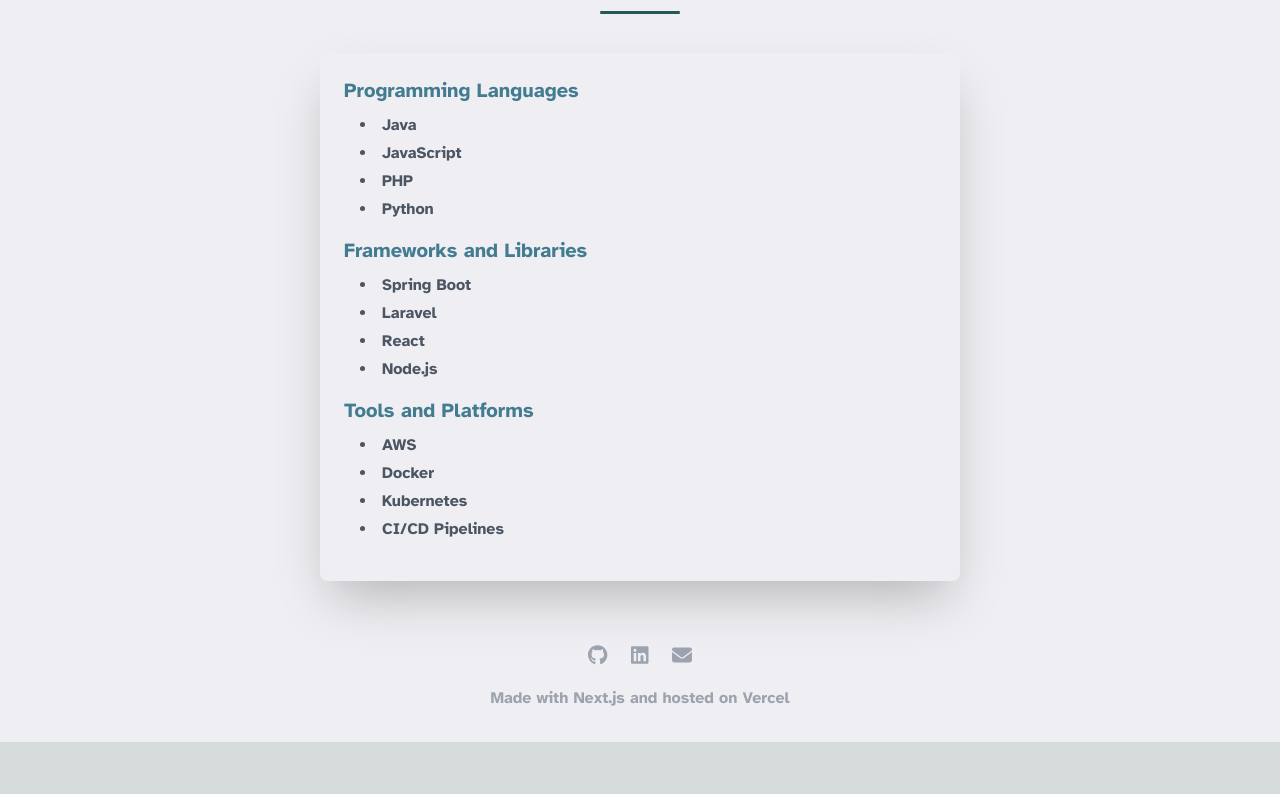
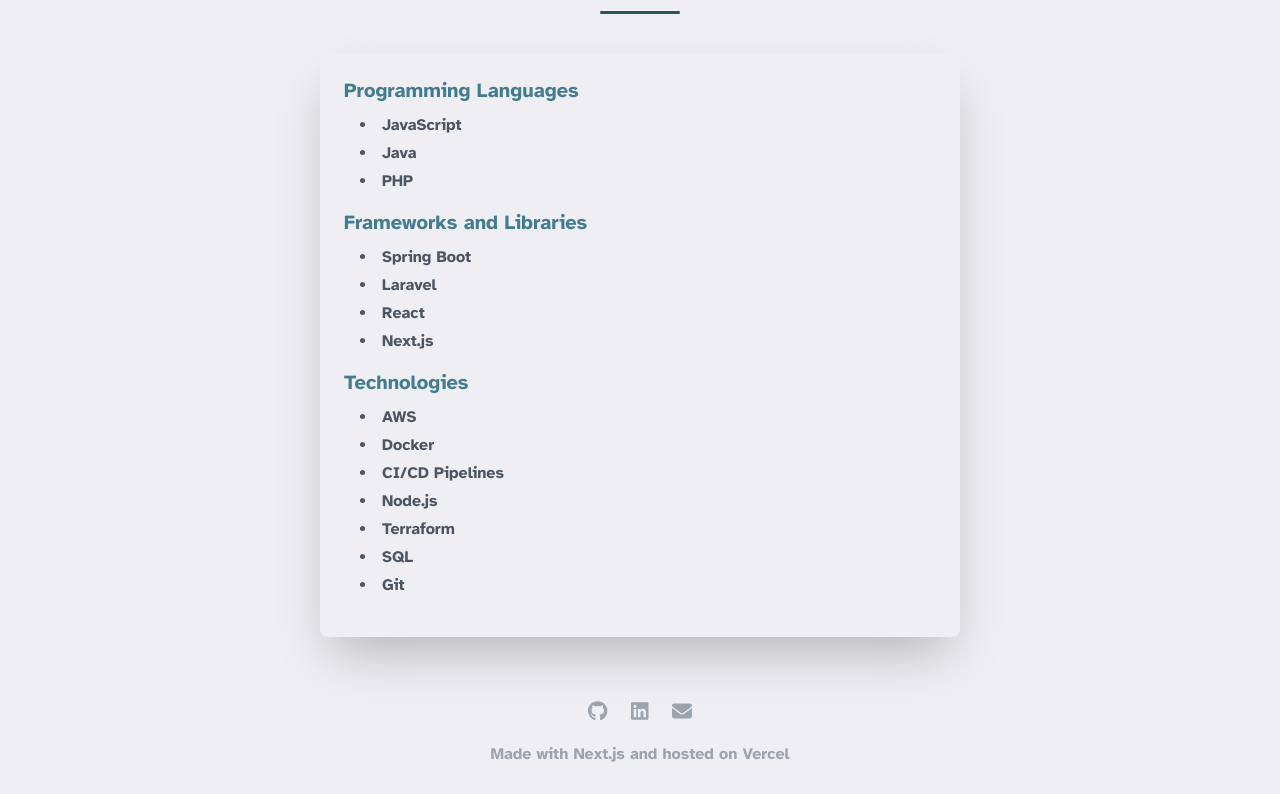
Before and after one commit to lraveri/personal-website, a Next.js app: page /about in a window 1280 px wide. Shown: the part 747-1541 px from the top of the page. Before the commit the page ends 1489 px from the top, so only its background shows below. Built offline with nearby package versions, Linux system fonts and the light colour scheme.

Commit message:
feat(style): about page (wip)

```diff
--- a/src/app/about/page.tsx
+++ b/src/app/about/page.tsx
@@ -34,10 +34,9 @@
 					<div className="mb-4">
 						<h3 className="text-xl font-semibold text-aqua">Programming Languages</h3>
 						<ul className="list-disc list-inside ml-4 mt-2 space-y-1">
+							<li className="text-gray-600">JavaScript</li>
 							<li className="text-gray-600">Java</li>
-							<li className="text-gray-600">JavaScript</li>
 							<li className="text-gray-600">PHP</li>
-							<li className="text-gray-600">Python</li>
 						</ul>
 					</div>
 					<div className="mb-4">
@@ -46,16 +45,19 @@
 							<li className="text-gray-600">Spring Boot</li>
 							<li className="text-gray-600">Laravel</li>
 							<li className="text-gray-600">React</li>
-							<li className="text-gray-600">Node.js</li>
+							<li className="text-gray-600">Next.js</li>
 						</ul>
 					</div>
 					<div className="mb-4">
-						<h3 className="text-xl font-semibold text-aqua">Tools and Platforms</h3>
+						<h3 className="text-xl font-semibold text-aqua">Technologies</h3>
 						<ul className="list-disc list-inside ml-4 mt-2 space-y-1">
 							<li className="text-gray-600">AWS</li>
 							<li className="text-gray-600">Docker</li>
-							<li className="text-gray-600">Kubernetes</li>
 							<li className="text-gray-600">CI/CD Pipelines</li>
+							<li className="text-gray-600">Node.js</li>
+							<li className="text-gray-600">Terraform</li>
+							<li className="text-gray-600">SQL</li>
+							<li className="text-gray-600">Git</li>
 						</ul>
 					</div>
 				</div>
```
